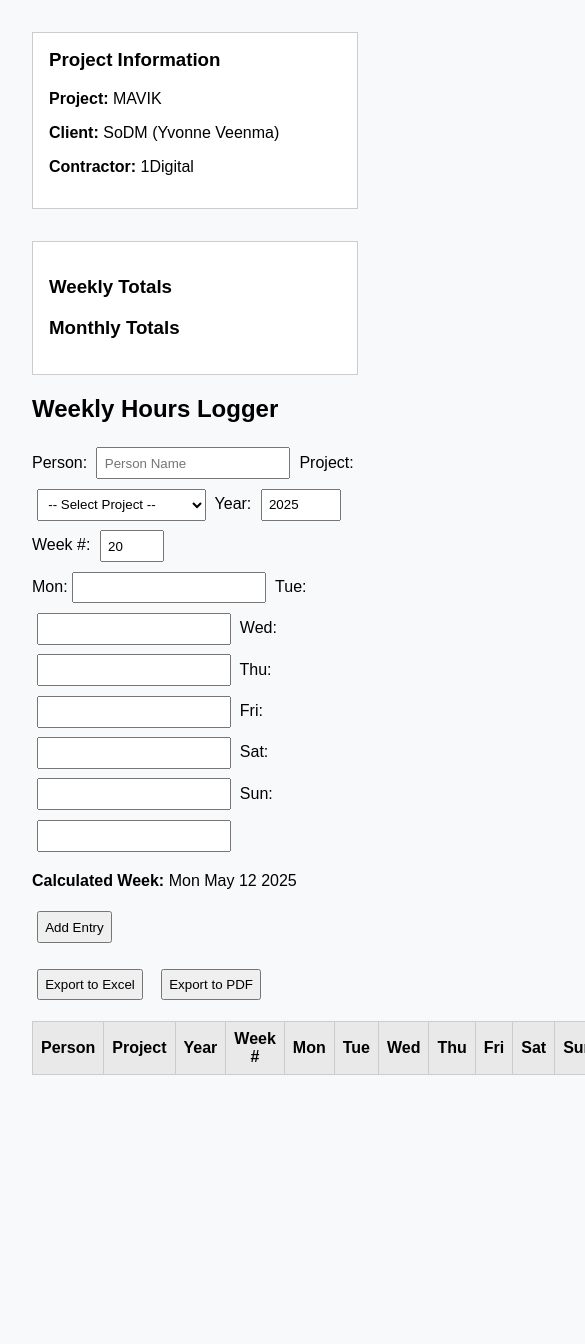
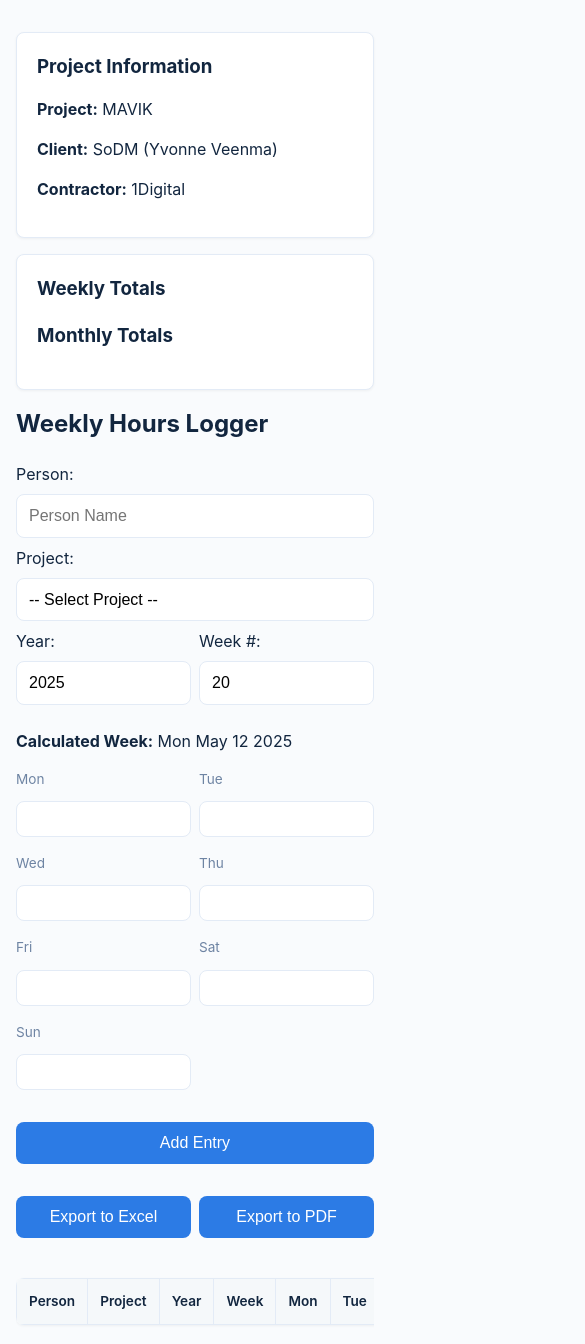
Before and after one commit to Takroemin/Hours, a plain HTML site: page index.html in a window 390 px wide. Shown: the top 1344 px of the page, 585 px wide, since content can reach past the window. Before the commit the page ends 1107 px from the top, so only its background shows below. Drawn offline with nearby package versions, Linux system fonts and the light colour scheme.

Commit message:
Update index.html
Mobile friendly version

```diff
--- a/index.html
+++ b/index.html
@@ -2,63 +2,200 @@
 <html lang="en">
 <head>
   <meta charset="UTF-8">
+  <meta name="viewport" content="width=device-width, initial-scale=1.0, maximum-scale=1.0, user-scalable=no">
   <title>Uren Registratie</title>
   <script src="https://cdnjs.cloudflare.com/ajax/libs/xlsx/0.18.5/xlsx.full.min.js"></script>
   <script src="https://cdnjs.cloudflare.com/ajax/libs/jspdf/2.5.1/jspdf.umd.min.js"></script>
   <script src="https://cdnjs.cloudflare.com/ajax/libs/jspdf-autotable/3.5.28/jspdf.plugin.autotable.min.js"></script>
   <style>
+    :root {
+      --primary-color: #2c7be5;
+      --danger-color: #e63757;
+      --border-color: #e3ebf6;
+      --text-color: #12263f;
+      --light-bg: #f9fbfd;
+    }
+
+    * {
+      box-sizing: border-box;
+      -webkit-tap-highlight-color: transparent;
+    }
+
     body {
-      font-family: Arial, sans-serif;
-      margin: 2rem;
-      background: #f7f9fb;
+      font-family: -apple-system, BlinkMacSystemFont, 'Segoe UI', Roboto, Oxygen, Ubuntu, Cantarell, sans-serif;
+      margin: 0;
+      padding: 1rem;
+      background: var(--light-bg);
+      color: var(--text-color);
+      line-height: 1.5;
+      -webkit-text-size-adjust: 100%;
     }
-    input, button, select {
-      padding: 0.4rem;
-      margin: 0.3rem;
+
+    h2, h3 {
+      margin-top: 0;
+      color: var(--text-color);
     }
-    table {
-      border-collapse: collapse;
-      margin-top: 1rem;
+
+    input, select {
       width: 100%;
-      background: #fff;
+      padding: 0.75rem;
+      margin: 0.5rem 0;
+      font-size: 1rem;
+      border: 1px solid var(--border-color);
+      border-radius: 0.5rem;
+      background: white;
+      -webkit-appearance: none;
     }
-    th, td {
-      border: 1px solid #ccc;
+
+    input:focus, select:focus {
+      outline: none;
+      border-color: var(--primary-color);
+      box-shadow: 0 0 0 2px rgba(44, 123, 229, 0.2);
+    }
+
+    button {
+      width: 100%;
+      padding: 0.75rem;
+      margin: 0.5rem 0;
+      font-size: 1rem;
+      font-weight: 500;
+      color: white;
+      background-color: var(--primary-color);
+      border: none;
+      border-radius: 0.5rem;
+      cursor: pointer;
+      transition: background-color 0.2s;
+    }
+
+    button:hover {
+      background-color: #1a68d1;
+    }
+
+    .button-group {
+      display: flex;
+      gap: 0.5rem;
+      margin: 1rem 0;
+    }
+
+    .button-group button {
+      flex: 1;
+    }
+
+    .info-block, .totals {
+      padding: 1.25rem;
+      margin: 1rem 0;
+      background: white;
+      border: 1px solid var(--border-color);
+      border-radius: 0.5rem;
+      box-shadow: 0 1px 3px rgba(0,0,0,0.05);
+    }
+
+    .info-block h3 {
+      margin-top: 0;
+      margin-bottom: 1rem;
+    }
+
+    .day-inputs {
+      display: grid;
+      grid-template-columns: repeat(2, 1fr);
+      gap: 0.5rem;
+      margin: 1rem 0;
+    }
+
+    .day-input-group {
+      display: flex;
+      flex-direction: column;
+    }
+
+    .day-input-group label {
+      font-size: 0.85rem;
+      margin-bottom: 0.25rem;
+      color: #6e84a3;
+    }
+
+    .day-input {
+      width: 100%;
       padding: 0.5rem;
+      border: 1px solid var(--border-color);
+      border-radius: 0.5rem;
       text-align: center;
     }
-    th {
-      background: #e9e9e9;
+
+    .holiday {
+      background-color: #fff0f0;
     }
-    .delete-btn {
-      color: red;
-      cursor: pointer;
-    }
-    .totals, .info-block {
-      margin-top: 2rem;
-      padding: 1rem;
-      background: #ffffff;
-      border: 1px solid #ccc;
-    }
-    .info-block h3 {
-      margin-top: 0;
-    }
+
     .over-hours {
-      color: red;
+      color: var(--danger-color);
       font-weight: bold;
     }
-    .export-buttons {
-      margin-top: 1rem;
-      display: flex;
-      gap: 0.5rem;
+
+    .delete-btn {
+      color: var(--danger-color);
+      cursor: pointer;
+      font-weight: bold;
+      background: none;
+      border: none;
+      padding: 0;
     }
-    .holiday {
-      background-color: #ffcccc;
+
+    table {
+      width: 100%;
+      border-collapse: collapse;
+      margin: 1rem 0;
+      background: white;
+      border-radius: 0.5rem;
+      overflow: hidden;
+      box-shadow: 0 1px 3px rgba(0,0,0,0.05);
     }
-    .signature-area {
-      margin-top: 2rem;
-      padding: 1rem;
-      border-top: 1px solid #000;
+
+    th, td {
+      padding: 0.75rem;
+      text-align: center;
+      border: 1px solid var(--border-color);
+      font-size: 0.85rem;
+    }
+
+    th {
+      background-color: #f5f8fa;
+      font-weight: 600;
+    }
+
+    /* Responsive table container */
+    .table-container {
+      width: 100%;
+      overflow-x: auto;
+      -webkit-overflow-scrolling: touch;
+    }
+
+    /* Responsive adjustments */
+    @media (min-width: 480px) {
+      .day-inputs {
+        grid-template-columns: repeat(4, 1fr);
+      }
+    }
+
+    @media (min-width: 768px) {
+      .day-inputs {
+        grid-template-columns: repeat(7, 1fr);
+      }
+
+      body {
+        max-width: 1200px;
+        margin: 0 auto;
+        padding: 2rem;
+      }
+    }
+
+    /* Remove spinners from number inputs */
+    input[type="number"]::-webkit-outer-spin-button,
+    input[type="number"]::-webkit-inner-spin-button {
+      -webkit-appearance: none;
+      margin: 0;
+    }
+
+    input[type="number"] {
+      -moz-appearance: textfield;
     }
   </style>
 </head>
@@ -95,38 +232,65 @@
   <option value="MAVIK-general">MAVIK-general</option>
 </select>
 
+<div style="display: grid; grid-template-columns: 1fr 1fr; gap: 0.5rem;">
+  <div>
     <label>Year:</label>
     <input type="number" id="year" min="2000" max="2100" />
-
+  </div>
+  <div>
     <label>Week #:</label>
     <input type="number" id="weekNumber" min="1" max="53" onchange="displayCalculatedWeek()" />
-
-<div>
-  <label>Mon:</label><input type="number" id="mon" min="0" step="0.25" class="day-input" />
-  <label>Tue:</label><input type="number" id="tue" min="0" step="0.25" class="day-input" />
-  <label>Wed:</label><input type="number" id="wed" min="0" step="0.25" class="day-input" />
-  <label>Thu:</label><input type="number" id="thu" min="0" step="0.25" class="day-input" />
-  <label>Fri:</label><input type="number" id="fri" min="0" step="0.25" class="day-input" />
-  <label>Sat:</label><input type="number" id="sat" min="0" step="0.25" class="day-input" />
-  <label>Sun:</label><input type="number" id="sun" min="0" step="0.25" class="day-input" />
+  </div>
 </div>
 
 <p><strong>Calculated Week:</strong> <span id="calculatedWeekText">N/A</span></p>
 
+<div class="day-inputs">
+  <div class="day-input-group">
+    <label>Mon</label>
+    <input type="number" id="mon" min="0" step="0.25" class="day-input" />
+  </div>
+  <div class="day-input-group">
+    <label>Tue</label>
+    <input type="number" id="tue" min="0" step="0.25" class="day-input" />
+  </div>
+  <div class="day-input-group">
+    <label>Wed</label>
+    <input type="number" id="wed" min="0" step="0.25" class="day-input" />
+  </div>
+  <div class="day-input-group">
+    <label>Thu</label>
+    <input type="number" id="thu" min="0" step="0.25" class="day-input" />
+  </div>
+  <div class="day-input-group">
+    <label>Fri</label>
+    <input type="number" id="fri" min="0" step="0.25" class="day-input" />
+  </div>
+  <div class="day-input-group">
+    <label>Sat</label>
+    <input type="number" id="sat" min="0" step="0.25" class="day-input" />
+  </div>
+  <div class="day-input-group">
+    <label>Sun</label>
+    <input type="number" id="sun" min="0" step="0.25" class="day-input" />
+  </div>
+</div>
+
 <button onclick="addEntry()">Add Entry</button>
 
-<div class="export-buttons">
+<div class="button-group">
   <button onclick="exportToExcel()">Export to Excel</button>
   <button onclick="exportToPDF()">Export to PDF</button>
 </div>
 
+<div class="table-container">
   <table>
     <thead>
       <tr>
         <th>Person</th>
         <th>Project</th>
         <th>Year</th>
-      <th>Week #</th>
+        <th>Week</th>
         <th>Mon</th><th>Tue</th><th>Wed</th><th>Thu</th><th>Fri</th><th>Sat</th><th>Sun</th>
         <th>Total</th>
         <th>Action</th>
@@ -134,6 +298,7 @@
     </thead>
     <tbody id="logTableBody"></tbody>
   </table>
+</div>
 
 <script>
 // Initialize jsPDF
@@ -212,7 +377,7 @@ function loadEntries() {
   const tbody = document.getElementById('logTableBody');
   tbody.innerHTML = '';
   entries.forEach((entry, index) => {
-    const totalClass = entry.total > 36 ? 'class="over-hours"' : '';
+    const totalClass = entry.total > 36 ? 'over-hours' : '';
     const row = `<tr>
       <td>${entry.person}</td>
       <td>${entry.project}</td>
@@ -226,7 +391,7 @@ function loadEntries() {
       <td>${entry.sat}</td>
       <td>${entry.sun}</td>
       <td ${totalClass}>${entry.total}</td>
-      <td><span class="delete-btn" onclick="deleteEntry(${index})">Delete</span></td>
+      <td><button class="delete-btn" onclick="deleteEntry(${index})">×</button></td>
     </tr>`;
     tbody.insertAdjacentHTML('beforeend', row);
   });
```
Lines whose indentation alone changed are shown as unchanged.
